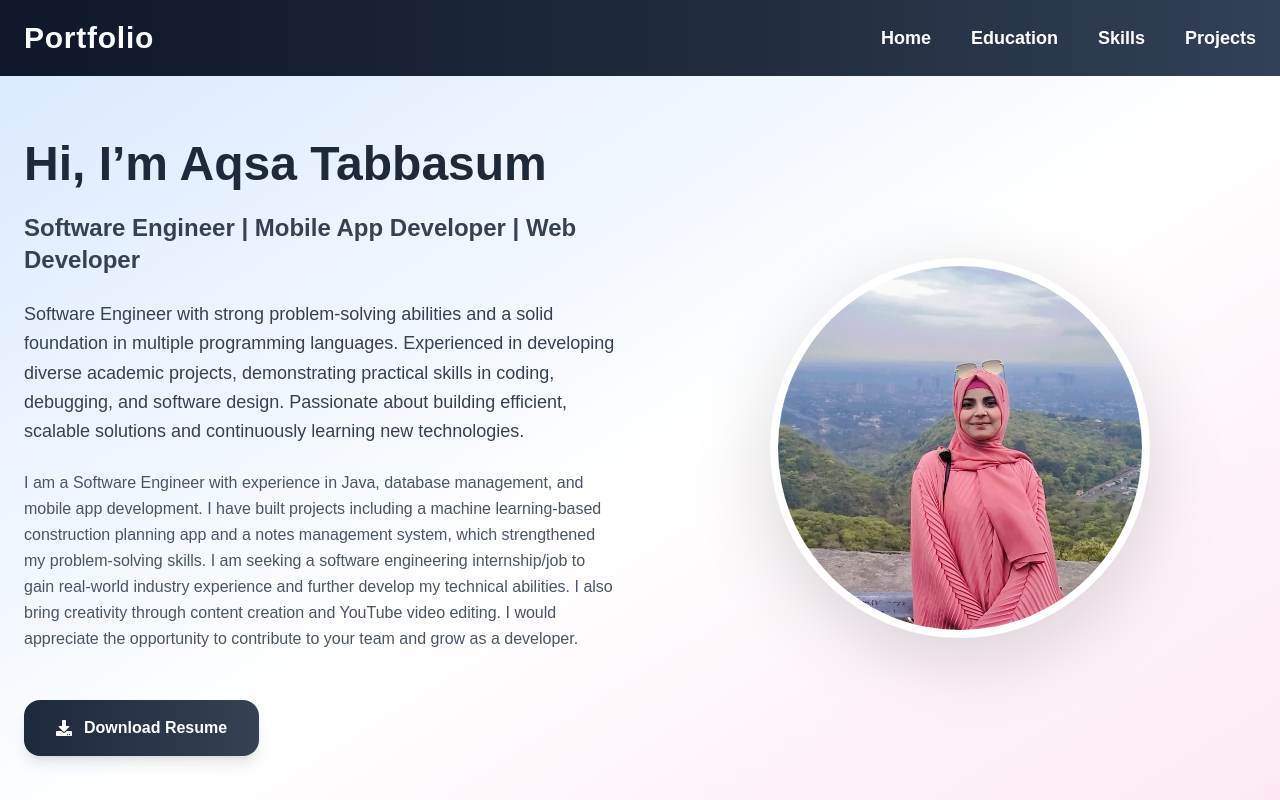
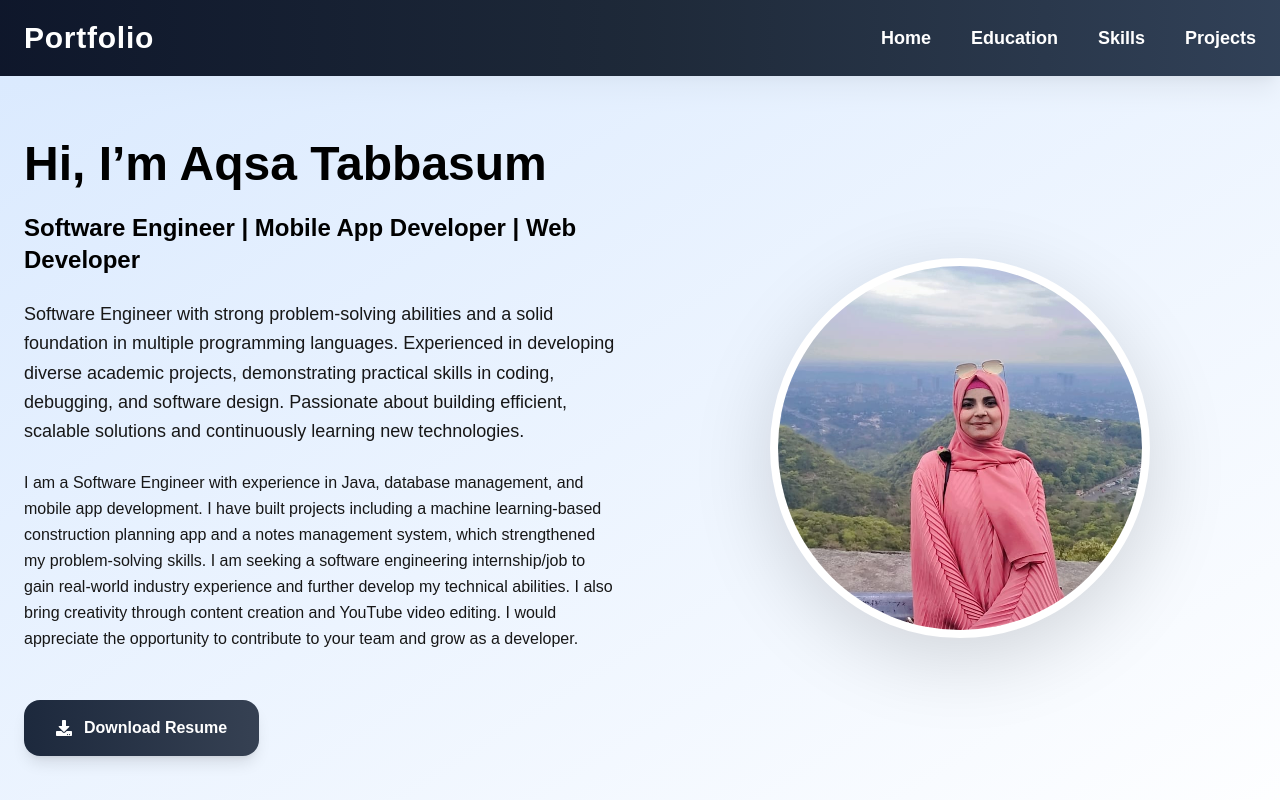
Before and after one commit to aqsatabbasum9-ui/website, a Next.js app: page / in a window 1280 px wide. Shown: the top 800 px of the page. Built offline with nearby package versions, Linux system fonts and the light colour scheme.

Commit message:
Changed the backgrounds

```diff
--- a/app/education/page.tsx
+++ b/app/education/page.tsx
@@ -15,7 +15,7 @@ export default function EducationPage() {
   return (
     <PageWrapper>
 <section
-  className="min-h-screen bg-gradient-to-br from-slate-100 via-white to-gray-100 px-6 pt-28 pb-16"
+  className="min-h-screen bg-gradient-to-br from-slate-100 via-blue to-navy-100 px-6 pt-28 pb-16"
 >
         <div className="max-w-7xl mx-auto space-y-16"></div>
       <div className="max-w-7xl mx-auto space-y-16">
--- a/app/page.tsx
+++ b/app/page.tsx
@@ -7,26 +7,26 @@ export default function HomePage() {
   return (
     <PageWrapper>
 <section
-      className="min-h-screen bg-gradient-to-br from-blue-100 via-white to-pink-100 px-6 py-16"
+      className="min-h-screen bg-gradient-to-br from-blue-100 via-blue to-navy-500 px-6 py-16"
     >
       <div className="max-w-7xl mx-auto grid md:grid-cols-2 gap-12 items-center">
 
         {/* Left Side */}
         <div className="space-y-6">
-          <h1 className="text-3xl md:text-5xl font-bold text-gray-800">
+          <h1 className="text-3xl md:text-5xl font-bold text-black">
             Hi, I’m Aqsa Tabbasum
           </h1>
 
-          <h2 className="text-xl md:text-2xl font-semibold text-gray-700">
-            Software Engineer | Mobile App Developer | Web Developer
+          <h2 className="text-xl md:text-2xl font-semibold text-black">
+            Software Engineer | Mobile App Developer  | Web Developer
           </h2>
 
-          <p className="text-lg text-gray-700 leading-relaxed">
+          <p className="text-lg text-white-700 leading-relaxed">
             Software Engineer with strong problem-solving abilities and a solid foundation in multiple programming languages. Experienced in developing diverse academic projects, demonstrating practical skills in coding, debugging, and software design. Passionate about building efficient, scalable solutions and continuously learning new technologies.
 
           </p>
 
-          <p className="text-gray-600 leading-relaxed">
+          <p className="text-white-600 leading-relaxed">
             I am a Software Engineer with experience in Java, database management, and mobile app development. I have built projects including a machine learning-based construction planning app and a notes management system, which strengthened my problem-solving skills.
             I am seeking a software engineering internship/job to gain real-world industry experience and further develop my technical abilities. I also bring creativity through content creation and YouTube video editing.
             I would appreciate the opportunity to contribute to your team and grow as a developer.
--- a/app/projects/page.tsx
+++ b/app/projects/page.tsx
@@ -33,7 +33,7 @@ export default function ProjectsPage() {
   return (
     <PageWrapper>
 <section
-      className="min-h-screen bg-gradient-to-br from-slate-100 via-white to-gray-100 px-6 py-16"
+      className="min-h-screen bg-gradient-to-br from-slate-100 via-blue to-navy-100 px-6 py-16"
     >
       <div className="max-w-7xl mx-auto">
         <h1 className="text-3xl md:text-4xl font-bold text-gray-800 mb-12">
--- a/app/skills/page.tsx
+++ b/app/skills/page.tsx
@@ -32,7 +32,7 @@ export default function SkillsPage() {
   return (
     <PageWrapper>
 <section
-  className="min-h-screen bg-gradient-to-br from-slate-100 via-white to-gray-100 px-6 flex items-center"
+  className="min-h-screen bg-gradient-to-br from-slate-100 via-blue to-navy-100 px-6 flex items-center"
 >
      <div className="max-w-7xl mx-auto w-full py-15">
 
```
Also changed, not shown: public/project1.jpeg.
